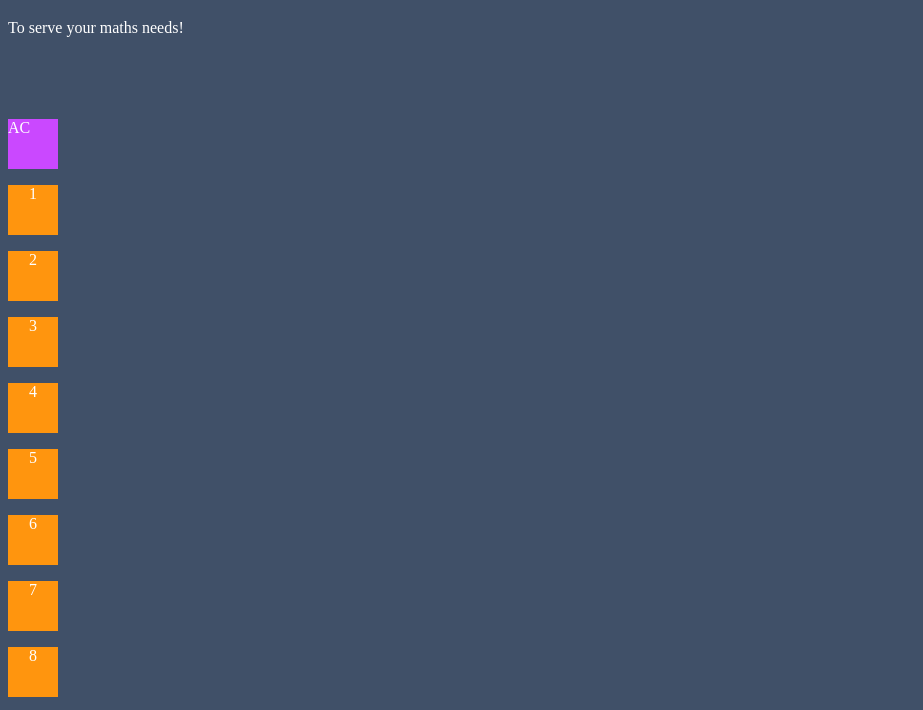
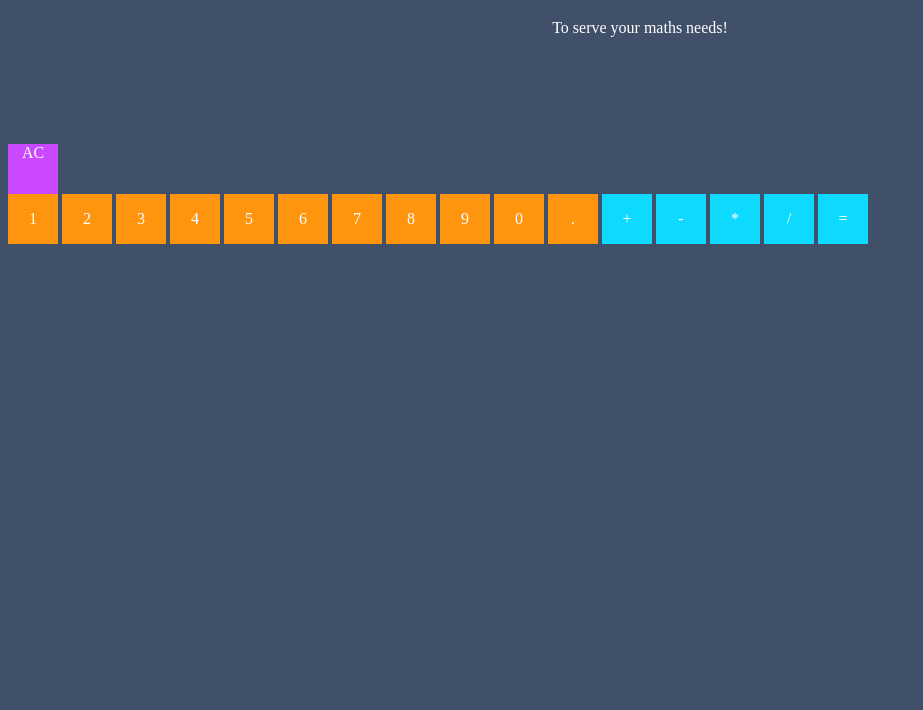
Before and after one commit to joecairns520/calculator, a plain HTML site: page index.html in a window 1280 px wide. Shown: the part 61-771 px from the top of the page, without its empty margins (0-923 px from the left). Drawn offline with Linux system fonts and the light colour scheme.

Commit message:
Update style.css

```diff
--- a/style.css
+++ b/style.css
@@ -9,6 +9,7 @@ h1 {
 
 p {
   color: #FFFFFF;
+  text-align: center;
 }
 
 #calculator_div {
@@ -18,17 +19,26 @@ p {
   margin: auto;
 }
 
+#holder {
+  background-color: #767676;
+  height: 0.1px;
+  width: 50%;
+  margin: auto;
+}
+
 #calculator_out {
   background-color: #405068;
-  height: 50px;
-  width: 45%;
+  height: 75px;
+  width: 75%;
   text-align: right;
+  margin: auto;
 }
 
 #AC {
   background-color: #CA48FF;
   height: 50px;
   width: 50px;
+  text-align: center;
 }
 
 #numbers {
@@ -36,6 +46,7 @@ p {
   text-align: center;
   height: 50px;
   width: 50px;
+  display: inline-block;
 }
 
 #operator {
@@ -43,4 +54,5 @@ p {
   text-align: center;
   height: 50px;
   width: 50px;
+  display: inline-block;
 }
```
